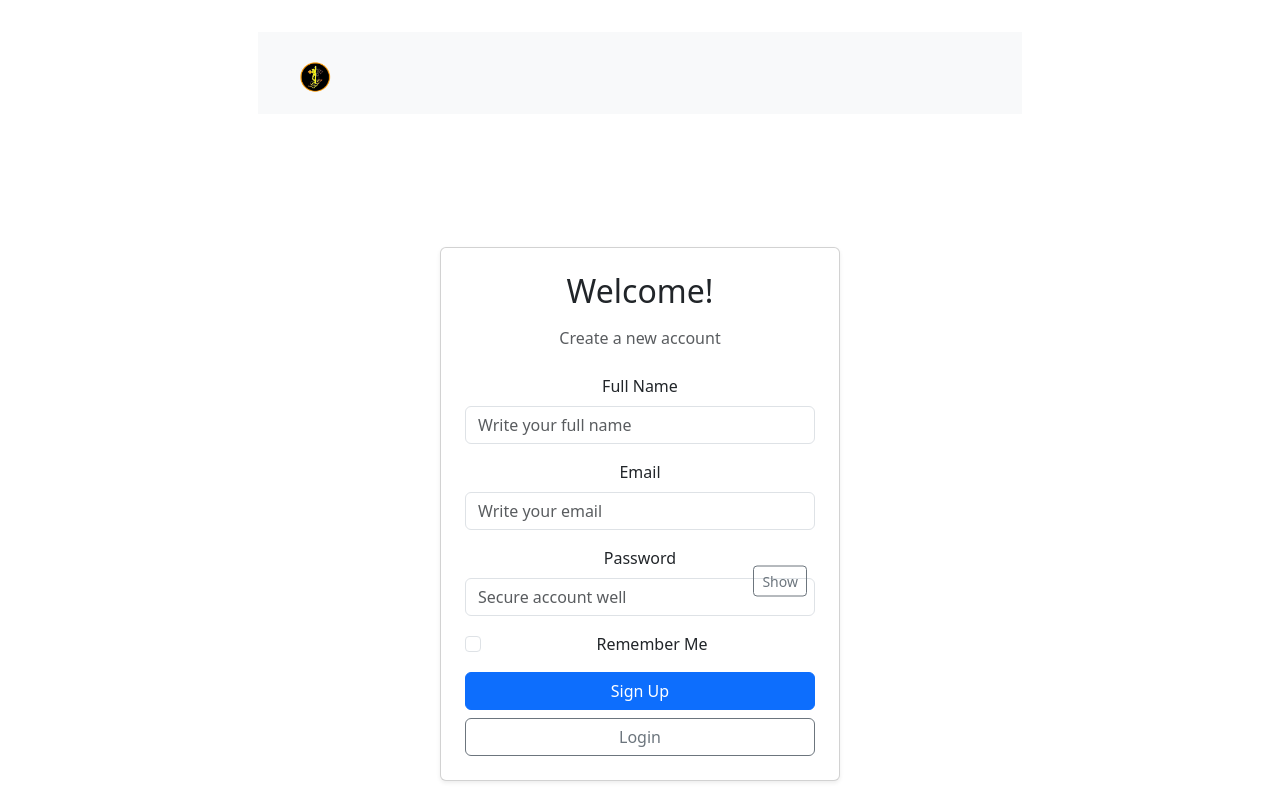
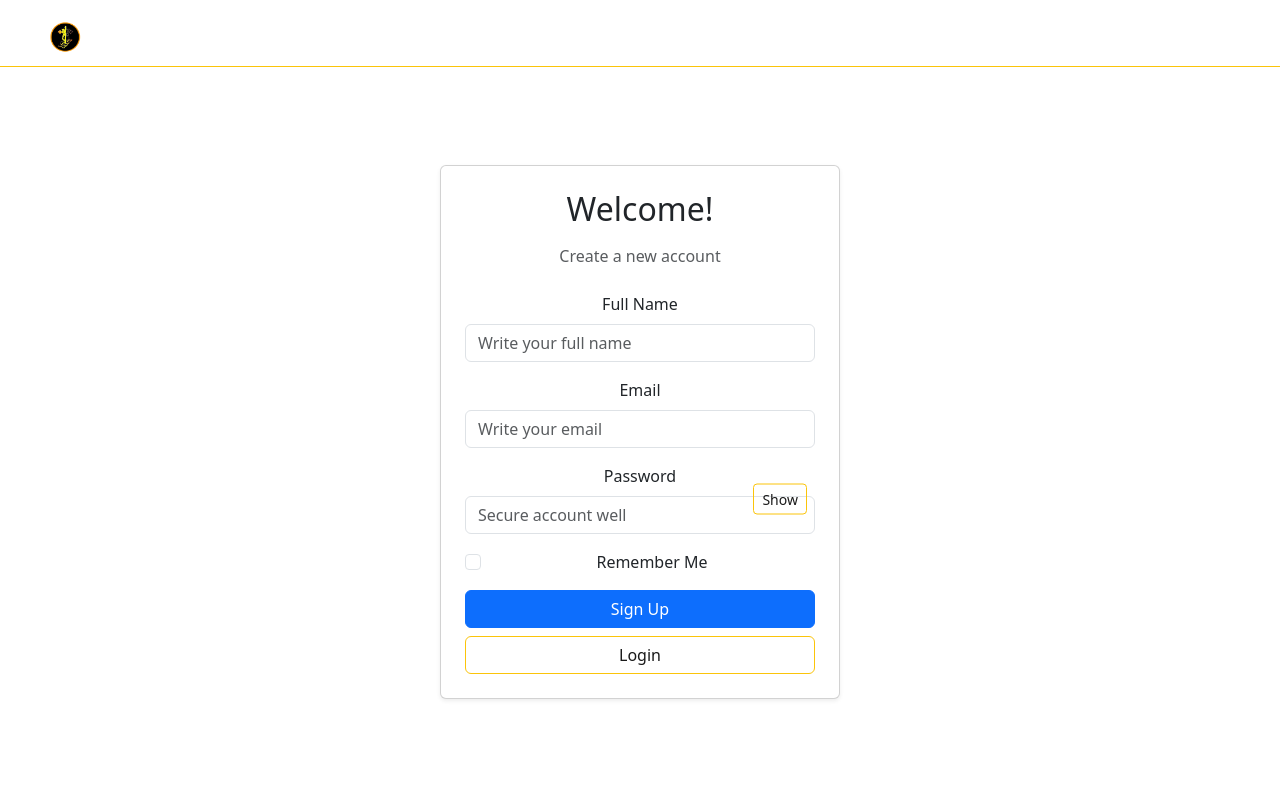
Before and after one commit to Bemnet57/5K_Bookstore, a React (Vite) app in the folder frontend/: page / in a window 1280 px wide. Shown: the top 800 px of the page. Built offline with nearby package versions, Linux system fonts and the light colour scheme.

Commit message:
navbar-August-29

```diff
--- a/frontend/src/components/Navbar_temp.jsx
+++ b/frontend/src/components/Navbar_temp.jsx
@@ -1,7 +1,5 @@
 import { useNavigate } from "react-router-dom";
 import { useState } from "react";
-import 'bootstrap-icons/font/bootstrap-icons.css';
-
 
 function Navbar() {
   const navigate = useNavigate();
@@ -10,25 +8,24 @@ function Navbar() {
   const toggleTheme = () => {
     const newTheme = theme === "light" ? "dark" : "light";
     setTheme(newTheme);
-    document.body.setAttribute("data-bs-theme", newTheme); // Bootstrap 5.3 color modes
+    document.body.setAttribute("data-bs-theme", newTheme);
   };
 
   const handleSearch = (e) => {
     e.preventDefault();
     const query = e.target.search.value;
-    console.log("Searching for:", query); // placeholder
-    // later → navigate(`/books?search=${query}`);
+    console.log("Searching for:", query);
   };
 
   return (
-    <nav className="navbar navbar-expand-lg navbar-light bg-light px-4">
+    <nav className="navbar navbar-expand-lg fixed-top custom-navbar">
       <div className="container-fluid">
         {/* Logo */}
         <a className="navbar-brand" onClick={() => navigate("/home")}>
           <img src='./logo.png' alt="Logo" height="40" className="d-inline-block align-top"/>
         </a>
 
-        {/* Toggler for mobile */}
+        {/* Mobile toggler */}
         <button
           className="navbar-toggler"
           type="button"
@@ -40,11 +37,8 @@ function Navbar() {
 
         {/* Links + Search + Icons */}
         <div className="collapse navbar-collapse" id="navbarContent">
-          {/* Links */}
           <ul className="navbar-nav me-auto mb-2 mb-lg-0">
-            <li className="nav-item">
-              <a className="nav-link" onClick={() => navigate("/home")}>Home</a>
-            </li>
+
             <li className="nav-item">
               <a className="nav-link" onClick={() => navigate("/books")}>Books</a>
             </li>
@@ -53,7 +47,7 @@ function Navbar() {
             </li>
           </ul>
 
-          {/* Search */}
+          {/* Search input group */}
           <form className="d-flex me-3" role="search" onSubmit={handleSearch}>
             <div className="input-group">
               <input
@@ -64,8 +58,7 @@ function Navbar() {
                 aria-label="Search"
               />
               <span
-      className="input-group-text bg-white"
-      style={{ cursor: "pointer" }}
+                className="input-group-text search-icon"
                 onClick={handleSearch}
               >
                 <i className="bi bi-search"></i>
@@ -73,16 +66,14 @@ function Navbar() {
             </div>
           </form>
 
-
           {/* Theme toggle */}
           <button className="btn btn-outline-secondary me-3" onClick={toggleTheme}>
             {theme === "light" ? <i className="bi bi-moon"></i> : <i className="bi bi-sun"></i>}
           </button>
 
-          {/* Profile Icon */}
+          {/* Profile icon */}
           <button
-            className="btn btn-primary"
-            style={{ borderRadius: "50%", width: "40px", height: "40px", padding: 0 }}
+            className="btn profile-btn"
             onClick={() => navigate("/profile")}
           >
             <i className="bi bi-person-fill"></i>
--- a/frontend/src/styles/navbar.css
+++ b/frontend/src/styles/navbar.css
@@ -1,38 +1,103 @@
-.navbar {
-  background-color: #fffcf8;
-  padding: 1rem 2rem;
+/* ==========================
+   LIGHT THEME (default)
+   ========================== */
+:root {
+  --text-color: #1a1a1a;
+  --light-text-color: #745a04;
+  --main-btn-color: #fbc40a;
+  --hover-bg-color: #fef7de;
+  --navbar-bg: rgba(255, 255, 255, 0.8);
+  --input-bg: #fff;
 }
 
-.navbar .nav-link {
-  color: #1a1a1a !important;
-  font-weight: 500;
+/* ==========================
+   DARK THEME
+   ========================== */
+body.dark-theme {
+  --text-color: #fef7de;
+  --light-text-color: #fbc40a;
+  --main-btn-color: #745a04;
+  --hover-bg-color: #745a04;
+  --navbar-bg: rgba(26, 26, 26, 0.8);
+  --input-bg: #333;
 }
 
-.navbar .btn-primary {
-  background-color: #6f42c1; /* custom purple */
-  border: none;
+/* ==========================
+   NAVBAR STYLING
+   ========================== */
+.custom-navbar {
+  background-color: var(--navbar-bg);
+  backdrop-filter: blur(10px);
+  -webkit-backdrop-filter: blur(10px);
+  border-bottom: 1px solid var(--main-btn-color);
+  padding: 0.5rem 2rem;
+  z-index: 9999;
 }
 
-.navbar .btn-primary:hover {
-  background-color: #5a3391;
+/* Nav links */
+.custom-navbar .nav-link {
+  color: var(--text-color) !important;
+  font-weight: 500;
+  transition: background 0.3s, color 0.3s;
+  padding: 0.5rem 1rem;
+  border-radius: 0.5rem;
 }
 
-
-
-.dark-theme .navbar {
-  background-color: #212529;
+.custom-navbar .nav-link:hover {
+  background-color: var(--hover-bg-color);
+  color: var(--light-text-color) !important;
+  box-shadow: 0 0 10px var(--hover-bg-color);
 }
 
-.dark-theme .nav-link,
-.dark-theme .btn-primary {
-  color: #fff !important;
-}
-
+/* Search input group */
 .input-group .form-control {
   border-right: none;
+  border-radius: 0.5rem 0 0 0.5rem;
+  background-color: var(--input-bg);
+  color: var(--text-color);
 }
 
 .input-group .input-group-text {
   border-left: none;
-  background-color: #fff;
+  background-color: var(--input-bg);
+  cursor: pointer;
+  border-radius: 0 0.5rem 0.5rem 0;
+  color: var(--text-color);
 }
+
+.input-group .input-group-text:hover {
+  background-color: var(--hover-bg-color);
+  box-shadow: 0 0 10px var(--hover-bg-color);
+}
+
+/* Profile button */
+.profile-btn {
+  background-color: var(--main-btn-color);
+  border: none;
+  color: var(--text-color);
+  width: 40px;
+  height: 40px;
+  border-radius: 50%;
+  padding: 0;
+  display: flex;
+  align-items: center;
+  justify-content: center;
+  transition: background 0.3s, box-shadow 0.3s;
+}
+
+.profile-btn:hover {
+  background-color: var(--hover-bg-color);
+  box-shadow: 0 0 10px var(--hover-bg-color);
+}
+
+/* Theme toggle button */
+.btn-outline-secondary {
+  border-color: var(--main-btn-color);
+  color: var(--text-color);
+}
+
+.btn-outline-secondary:hover {
+  background-color: var(--hover-bg-color);
+  border-color: var(--main-btn-color);
+  box-shadow: 0 0 10px var(--hover-bg-color);
+}
```
Lines whose indentation alone changed are shown as unchanged.
